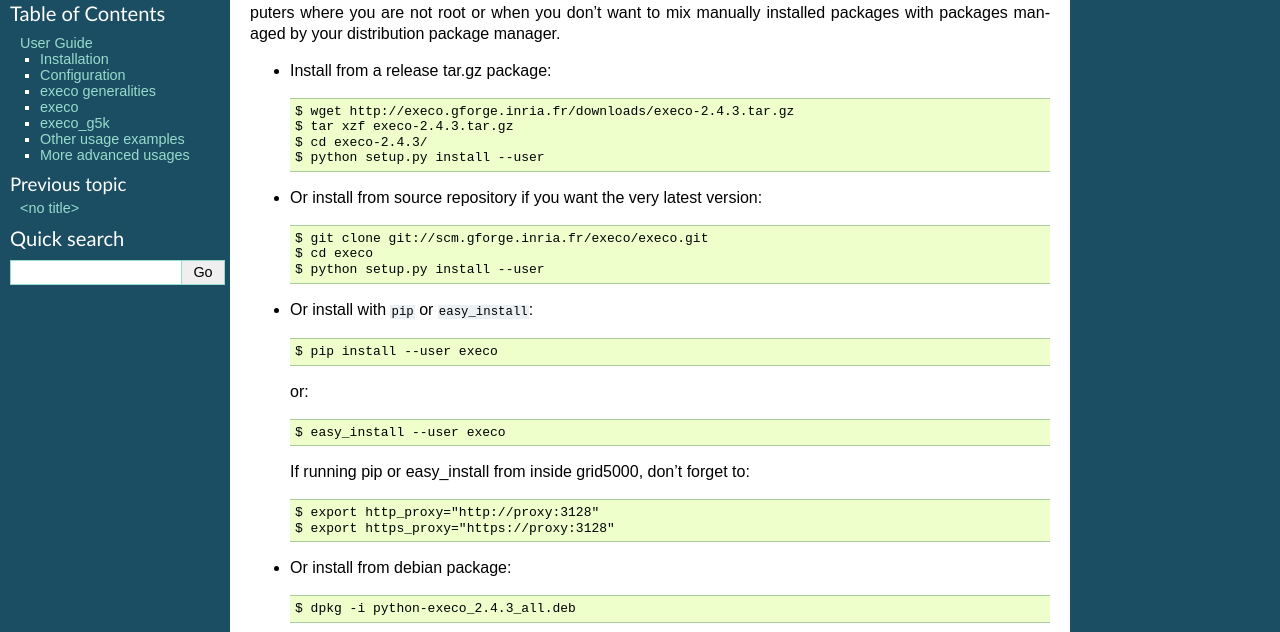
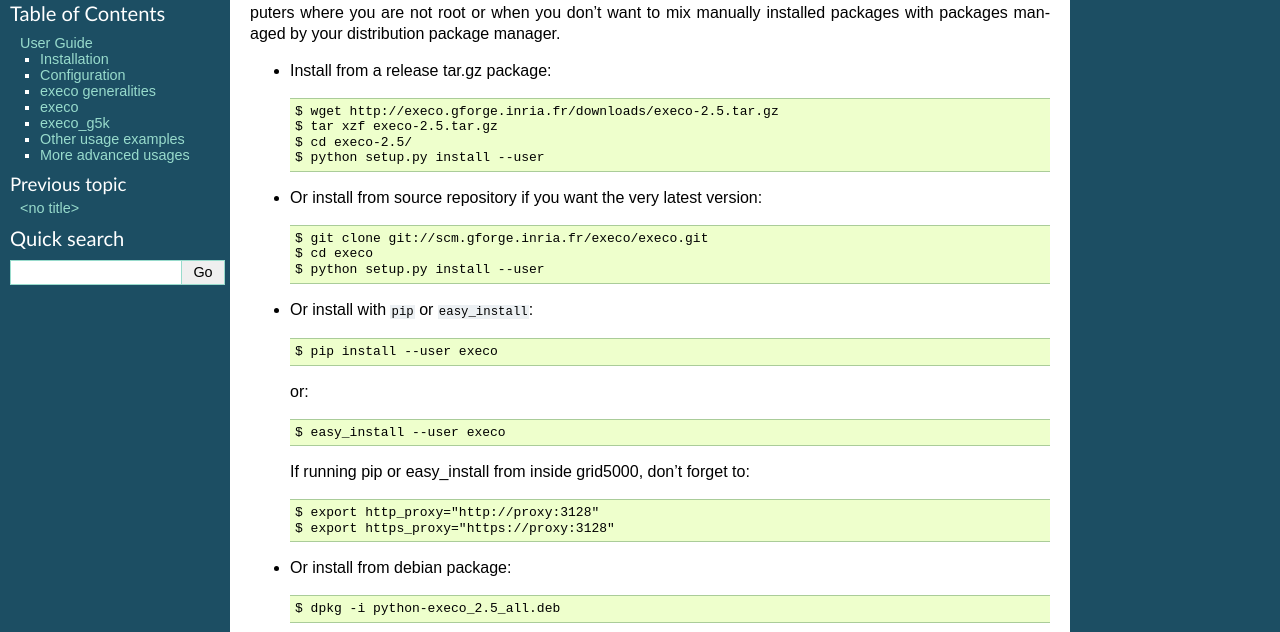
Before and after one commit to rcherrueau/execo, a Sphinx documentation site: the page built from doc/userguide.rst, in a window 1280 px wide and 900 px high. Shown: the part 265-897 px from the top of the window. Built offline with Sphinx 7.4.7, drawn with Linux system fonts in a browser that asks for light colours; pages that are not in the unit, such as notebooks, are missing from menus.

Commit message:
bump version to 2.5

```diff
--- a/doc/userguide.rst
+++ b/doc/userguide.rst
@@ -18,9 +18,9 @@ with packages managed by your distribution package manager.
 
 - Install from a release tar.gz package::
 
-   $ wget http://execo.gforge.inria.fr/downloads/execo-2.4.3.tar.gz
-   $ tar xzf execo-2.4.3.tar.gz
-   $ cd execo-2.4.3/
+   $ wget http://execo.gforge.inria.fr/downloads/execo-2.5.tar.gz
+   $ tar xzf execo-2.5.tar.gz
+   $ cd execo-2.5/
    $ python setup.py install --user
 
 - Or install from source repository if you want the very latest
@@ -45,7 +45,7 @@ with packages managed by your distribution package manager.
 
 - Or install from debian package::
 
-   $ dpkg -i python-execo_2.4.3_all.deb
+   $ dpkg -i python-execo_2.5_all.deb
 
 Configuration
 =============
```
Also changed, not shown: 2 other files.
